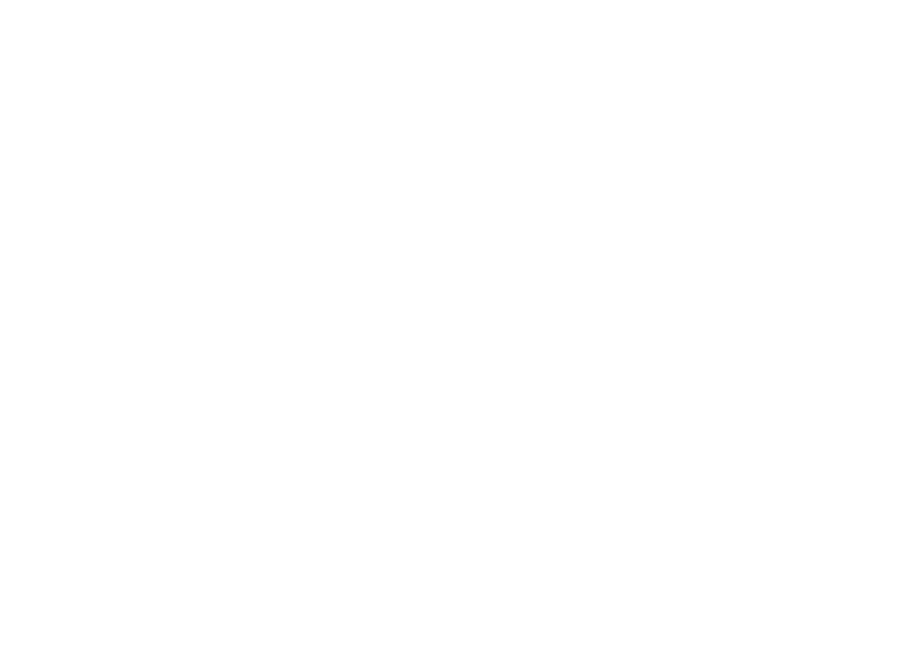
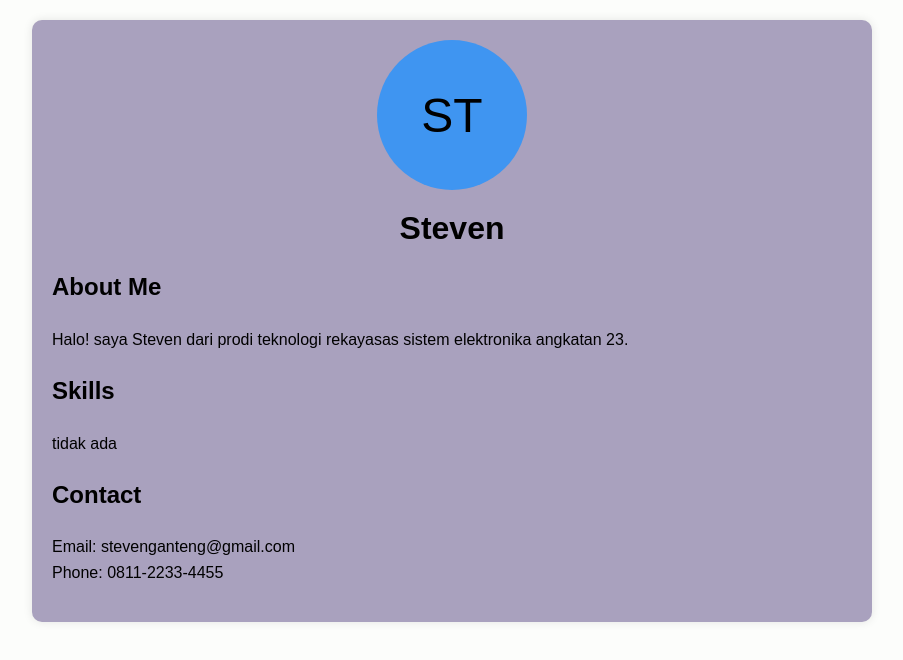
Before and after one commit to ILoveTahuTek/Introduction, a plain HTML site: page Web/Steven/index.html in a window 1280 px wide. Shown: the whole page, without its empty margins (188-1091 px from the left). Drawn offline with Linux system fonts and the light colour scheme.

Commit message:
index.html

```diff
--- a/Web/Steven/index.html
+++ b/Web/Steven/index.html
@@ -3,9 +3,74 @@
 <head>
     <meta charset="UTF-8">
     <meta name="viewport" content="width=device-width, initial-scale=1.0">
-    <title>Document</title>
+    <title>Introduction</title>
+    <style>
+        body {
+            font-family: Arial, sans-serif;
+            margin: 0;
+            padding: 20px;
+            background-color: #fcfdfb;
+        }
+
+        .container {
+            max-width: 800px;
+            margin: 0 auto;
+            background-color: rgb(169, 161, 190);
+            padding: 20px;
+            border-radius: 10px;
+            box-shadow: 0 0 10px rgba(0,0,0,0.1);
+        }
+
+        .profile {
+            text-align: center;
+            margin-bottom: 20px;
+        }
+
+        .profile-circle {
+            width: 150px;
+            height: 150px;
+            background-color: #3f95f1;
+            border-radius: 50%;
+            margin: 0 auto;
+            display: flex;
+            align-items: center;
+            justify-content: center;
+            font-size: 48px;
+            color: #000000;
+        }
+
+        h1 {
+            color: #000000;
+            margin-top: 20px;
+        }
+
+        .description {
+            line-height: 1.6;
+            color: #000000;
+        }
+    </style>
 </head>
 <body>
+    <div class="container">
+        <div class="profile">
+            <div class="profile-circle">
+                ST
+            </div>
+            <h1>Steven</h1>
+        </div>
+
+        <div class="description">
+            <h2>About Me</h2>
+            <p>Halo! saya Steven dari prodi teknologi rekayasas sistem elektronika angkatan 23.</p>
+
+            <h2>Skills</h2>
+            <p>tidak ada</p>
+
+            <h2>Contact</h2>
+            <p>Email: stevenganteng@gmail.com<br>
+            Phone: 0811-2233-4455</p>
+        </div>
+    </div>
 
 </body>
 </html>
```
